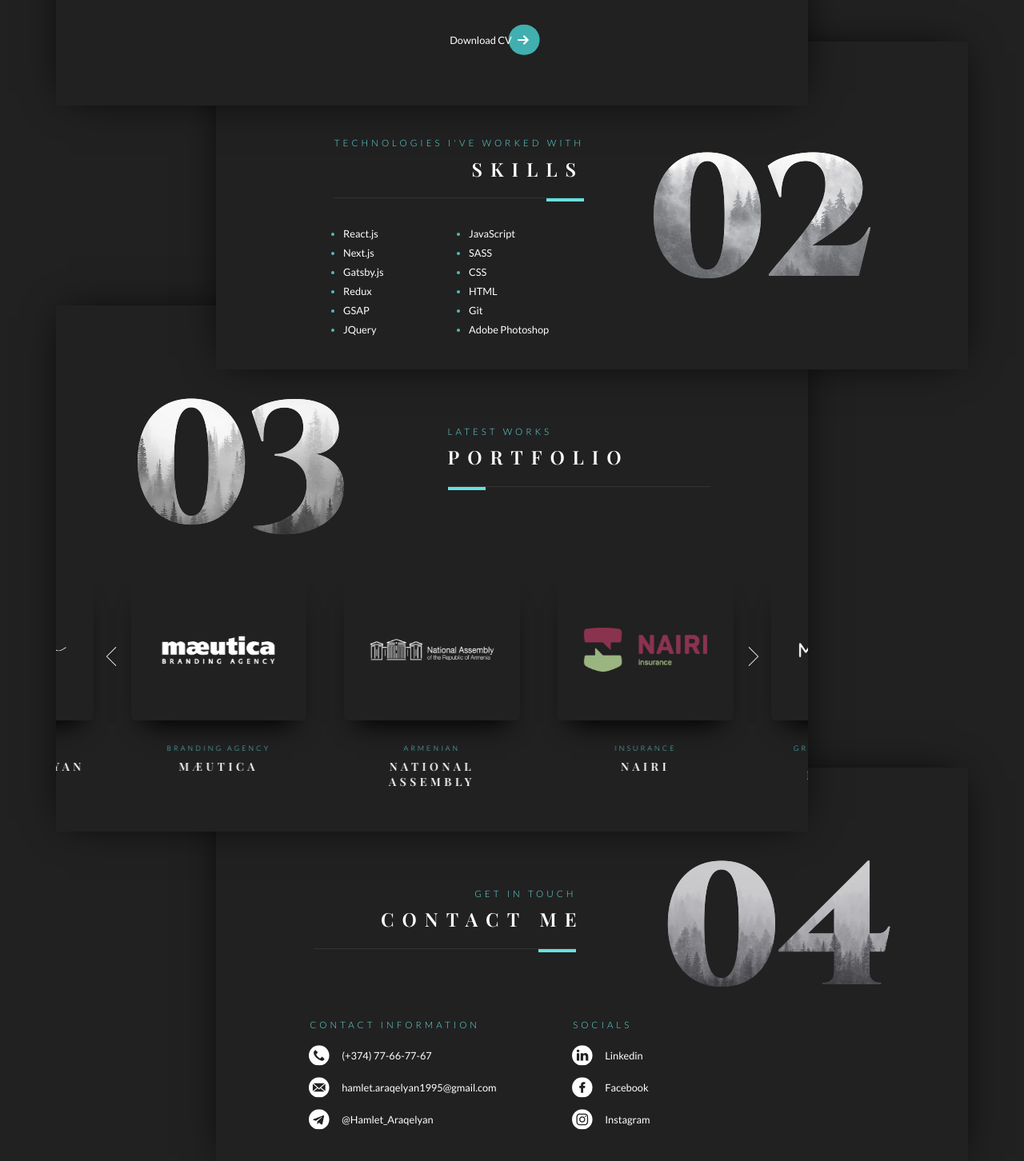
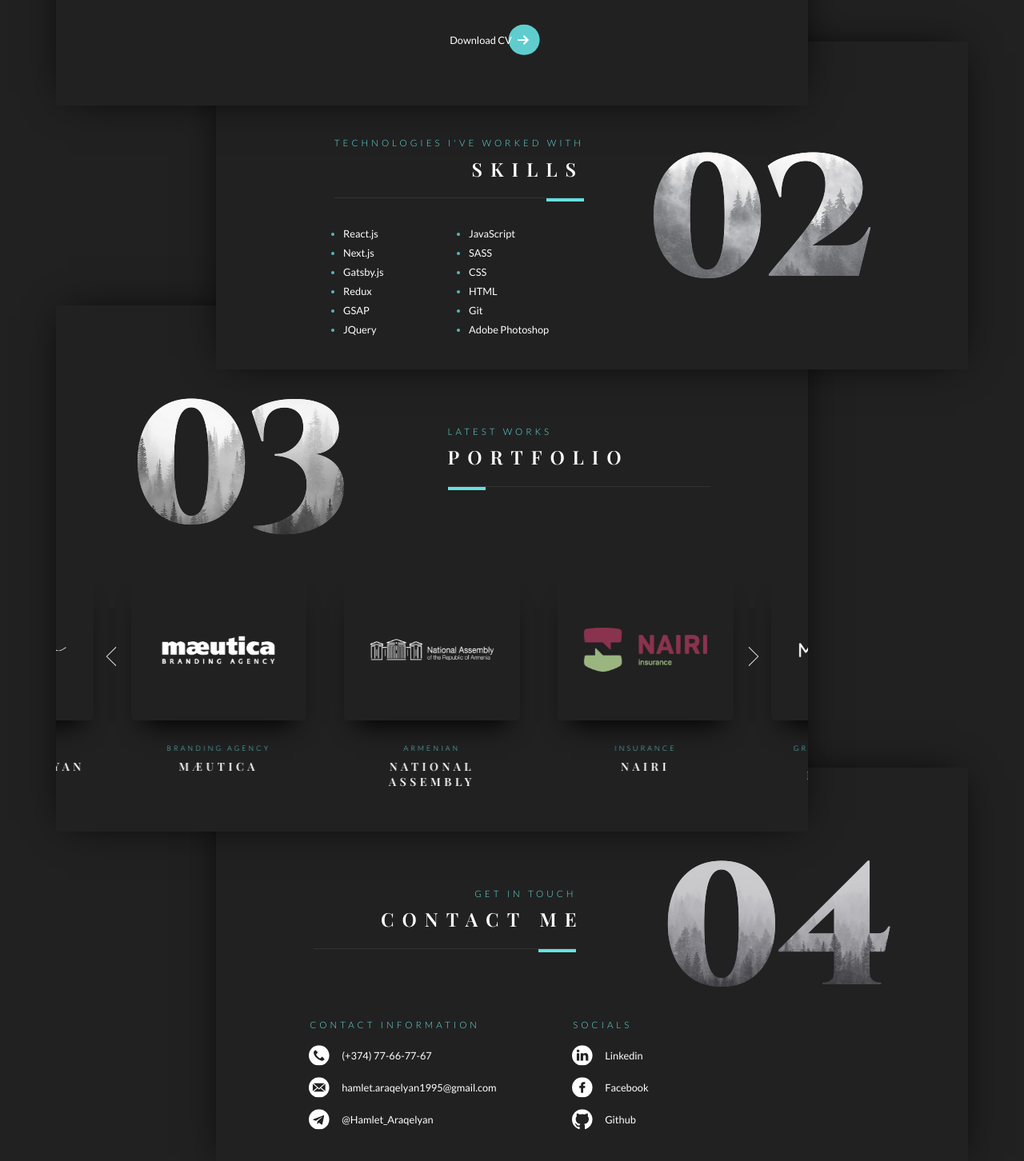
Before and after one commit to hamletaraqelyan/hamletaraqelyan.github.io, a React (Create React App) app: page / in a window 1280 px wide. Shown: the part 921-2373 px from the top of the page at 80% size. Built offline with nearby package versions, Linux system fonts and the light colour scheme.

Commit message:
Changes!

```diff
--- a/src/components/cards/contactCard/contactCard.js
+++ b/src/components/cards/contactCard/contactCard.js
@@ -6,7 +6,7 @@ import {ReactComponent as MailIcon} from "../../../media/icons/mail.svg";
 import {ReactComponent as TelegramIcon} from "../../../media/icons/telegram.svg";
 import {ReactComponent as LinkedinIcon} from "../../../media/icons/linkedin.svg";
 import {ReactComponent as FacebookIcon} from "../../../media/icons/facebook.svg";
-import {ReactComponent as InstagramIcon} from "../../../media/icons/instagram.svg";
+import {ReactComponent as GithubIcon} from "../../../media/icons/github.svg";
 
 const ContactCard = () => {
     return (
@@ -43,15 +43,15 @@ const ContactCard = () => {
                         <ul className='contactList'>
                             <li>
                                 <LinkedinIcon/>
-                                <a href="https://www.linkedin.com/in/hamlet-araqelyan-a600b81a4/" rel='noopener noreferrer'>Linkedin</a>
+                                <a target='_blank' href="https://www.linkedin.com/in/hamlet-araqelyan-a600b81a4/" rel='noopener noreferrer'>Linkedin</a>
                             </li>
                             <li>
                                 <FacebookIcon/>
-                                <a href="https://www.facebook.com/1995Hamlet" rel='noopener noreferrer'>Facebook</a>
+                                <a target='_blank' href="https://www.facebook.com/1995Hamlet" rel='noopener noreferrer'>Facebook</a>
                             </li>
                             <li>
-                                <InstagramIcon/>
-                                <a href="https://www.instagram.com/hamletaraqelyan/" rel='noopener noreferrer'>Instagram</a>
+                                <GithubIcon/>
+                                <a target='_blank' href="https://github.com/hamletaraqelyan" rel='noopener noreferrer'>Github</a>
                             </li>
                         </ul>
                     </div>
--- a/src/styles/globalClasses.scss
+++ b/src/styles/globalClasses.scss
@@ -80,7 +80,6 @@
     border-radius: 50px;
     transition: transform .25s .25s cubic-bezier(0, 0, .5, 2), width .25s cubic-bezier(0, 0, .5, 2);
     z-index: -1;
-    mix-blend-mode: difference;
   }
 
   &:hover {
@@ -97,7 +96,7 @@
   }
 }
 
-@media(max-width: 480px){
+@media(max-width: 480px) {
   .horizontalLine {
 
     &::before {
```
Also changed, not shown: src/media/icons/github.svg (added), 17 other files (tests, documents, lock files or other folders).
